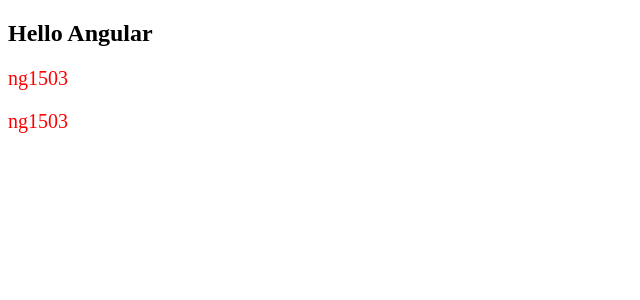
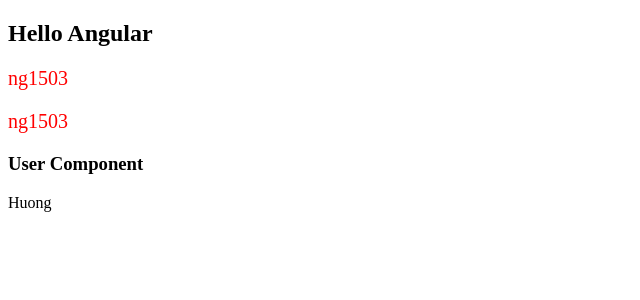
Before and after one commit to huongnguyen08/ng1503, an Angular app: page / in a window 1280 px wide. Shown: the top 300 px of the page, without its empty margins (0-640 px from the left). Built offline with nearby package versions, Linux system fonts and the light colour scheme.

Commit message:
new component

```diff
--- a/src/app/app.component.ts
+++ b/src/app/app.component.ts
@@ -7,6 +7,7 @@ import { Component } from '@angular/core';
     <h2>Hello Angular</h2>
     <p>{{title}}</p>
     <p>{{title}}</p>
+    <app-user></app-user>
   `,
   // styleUrls: ['./app.component.css']
   styles: [
--- a/src/app/app.module.ts
+++ b/src/app/app.module.ts
@@ -3,10 +3,12 @@ import { NgModule } from '@angular/core';
 
 import { AppRoutingModule } from './app-routing.module';
 import { AppComponent } from './app.component';
+import { UserComponent } from './components/user.component';
 
 @NgModule({
   declarations: [
-    AppComponent
+    AppComponent,
+    UserComponent
   ],
   imports: [
     BrowserModule,
--- a/src/app/components/user.component.ts
+++ b/src/app/components/user.component.ts
@@ -4,8 +4,9 @@ import { Component } from '@angular/core';
     selector: 'app-user',
     template: `
         <h3>User Component</h3>
+        <p>{{name}}</p>
     `
 })
 export class UserComponent {
-
+    name = 'Huong';
 }
--- a/src/index.html
+++ b/src/index.html
@@ -11,5 +11,6 @@
 <body>
   <!-- <app-root></app-root> -->
   <div class="app-root"></div>
+  <!-- <app-user></app-user> -->
 </body>
 </html>
```
